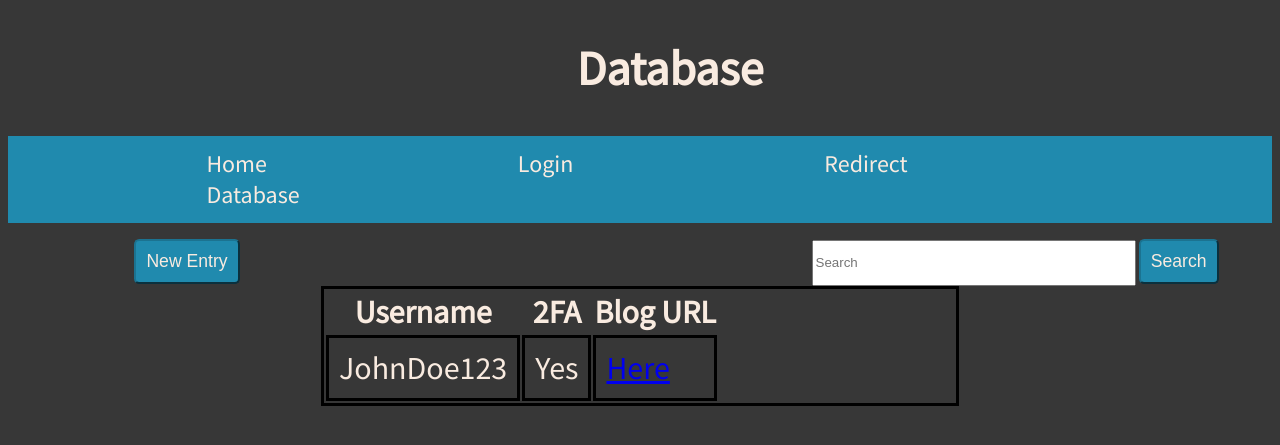
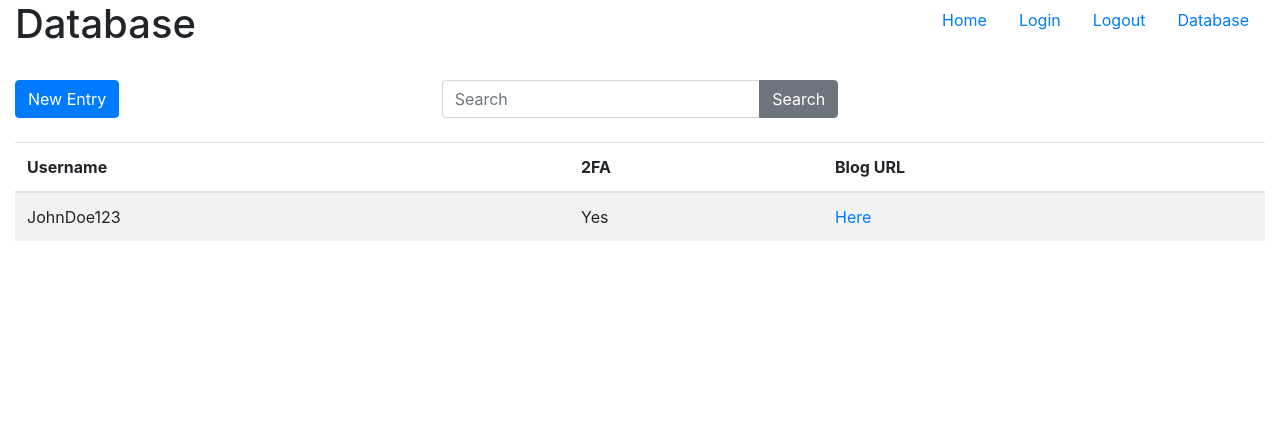
Before and after one commit to ThomasCross257/SailorsDailyJill, a Flask app: page /database in a window 1280 px wide. Shown: the top 445 px of the page. Run offline with Flask 2, Linux system fonts and the light colour scheme.

Commit message:
Complete Bootstrap conversion & Color Pallette

```diff
--- a/main.py
+++ b/main.py
@@ -17,6 +17,7 @@ def get_DB(DB_NAME):
 # Account collection
 accounts_db = get_DB('accounts')
 user_collection = accounts_db["users"]
+loggedIn = True
 
 app = Flask(__name__)
 
@@ -32,9 +33,10 @@ def login():
         user_data = user_collection.find_one({"Username": user})
         # DEBUG: print(bcrypt.checkpw(password.encode('utf-8'), user_data["Password"])) Should return true or false
         if user_data and bcrypt.checkpw(password.encode('utf-8'), user_data["Password"]):
+            loggedIn = True
             return redirect(url_for("userLogin", usr=user))
         else:
-            return render_template("login.html", error="Invalid username or password")
+            return render_template("login.html", error="Invalid Login Information")
     else:
         return render_template("login.html")
 
@@ -49,7 +51,7 @@ def signup():
 
         user_data = user_collection.find_one({"Username": user})
         if emailValid(email) == False:
-            return render_template("signup.html", error="Invailid Email")
+            return render_template("signup.html", error="Not a valid Email address.")
         if user_data is not None:
             return render_template("signup.html", error="User already exists")
 
@@ -69,9 +71,10 @@ def signup():
 def database():
     return render_template("database.html")
 
-@app.route("/redirect")
+@app.route("/logout")
 def logout_r():
-    return render_template("redirect.html")
+    loggedIn = False
+    return render_template("logout.html")
 
 @app.route("/<usr>/home")
 def userLogin(usr):
--- a/static/css/style.css
+++ b/static/css/style.css
@@ -13,14 +13,14 @@
     list-style: none;
     overflow: hidden;
     padding: 1%;
-    background-color: #208aae;
+    background-color: #050c18;
 }
 li{
     display: inline-block;
     margin-left: 15%;
     margin-right: 5%;
     font-size: 1.5em;
-    color: #F9EBE0
+    color: #FF6B6B
 }
 li:hover{
     text-shadow: #FF312E 1px 0 10px;
@@ -39,14 +39,14 @@ li a:visited{
 /* Body */
 body{
     font-family: 'Source Sans Pro', sans-serif;
-    background-color: #373737;
-    color: #F9EBE0;
+    background-color: #0A192F;
+    color: #FF6B6B;
 }
 
 .bodytext{
     margin-left: 25%;
     margin-right: 25%;
-    background-color: #272727;
+    background-color: #050c18;
     padding: 25px;
     border-radius: .7em;
     font-size: 1.3em;
@@ -57,18 +57,18 @@ body{
     margin-top: 5%;
     margin-left: 35%;
     margin-right: 35%;
-    background-color: #272727;
+    background-color: #050c18;
     padding: 25px;
     border-radius: .7em;
     font-size: 1.3em;
 }
 
 .LoginBox a {
-    color: #F9EBE0;
+    color: #FF6B6B;
 
 }
 .LoginBox a:visited{
-    color: #F9EBE0;
+    color: #FF6B6B;
 }
 
 .LoginText{
@@ -76,13 +76,12 @@ body{
     padding:10px;
     margin-bottom: 5%;
 }
-.BlueBtn{
+.Btn{
     padding: 10px;
     font-size: 1.1em;
-    background-color: #208aae;
+    background-color: #FFD700;
     border-radius: .3em;
-    color:#F9EBE0;
-    border-color: #1b7391;
+    color:#0A192F;
 }
 #signup{
     display: none;
--- a/templates/database.html
+++ b/templates/database.html
@@ -4,59 +4,88 @@
     <meta charset="UTF-8">
     <meta http-equiv="X-UA-Compatible" content="IE=edge">
     <meta name="viewport" content="width=device-width, initial-scale=1.0">
+    <!-- Bootstrap CSS -->
+    <link rel="stylesheet" href="https://cdn.jsdelivr.net/npm/bootstrap@4.1.3/dist/css/bootstrap.min.css" integrity="sha384-MCw98/SFnGE8fJT3GXwEOngsV7Zt27NXFoaoApmYm81iuXoPkFOJwJ8ERdknLPMO" crossorigin="anonymous">
+    <!-- Google Fonts -->
     <link rel="preconnect" href="https://fonts.googleapis.com">
     <link rel="preconnect" href="https://fonts.gstatic.com" crossorigin>
     <link href="https://fonts.googleapis.com/css2?family=Source+Sans+Pro&display=swap" rel="stylesheet">
-    <link rel="stylesheet" type="text/css" href="{{ url_for('static', filename='css/style.css') }}">
     <script src="{{ url_for('static', filename='js/script.js') }}"></script>
     <title>Database</title>
 </head>
 <body>
-    <div class="head">
+    <div class="container-fluid">
+        <div class="row justify-content-between">
+            <div class="col-md-6 col-lg-6 col-xl-6">
                 <h1>Database</h1>
-        <ul class="navbar">
-            <a href="/"><li id="uni">Home</li></a>
-            <a href="login"><li id="guest">Login</li></a>
-            <a href="redirect"><li id="user">Redirect</li></a>
-            <a href="database"><li id="user">Database</li></a>
+            </div>
+            <div class="col-md-6 col-lg-6 col-xl-6">
+                <ul class="nav justify-content-end">
+                    <li class="nav-item">
+                        <a class="nav-link" href="/">Home</a>
+                    </li>
+                    <li class="nav-item">
+                        <a class="nav-link" href="login">Login</a>
+                    </li>
+                    <li class="nav-item">
+                        <a class="nav-link" href="logout">Logout</a>
+                    </li>
+                    <li class="nav-item">
+                        <a class="nav-link active" href="database">Database</a>
+                    </li>
                 </ul>
             </div>
+        </div>
 
+        <div class="row mt-4">
+            <div class="col-md-4 col-lg-4 col-xl-4">
+                <button id="Enter" class="btn btn-primary" onclick="DB_EntrySwap(this.id);">New Entry</button>
+            </div>
+            <div class="col-md-4 col-lg-4 col-xl-4">
+                <div class="input-group">
+                    <input id="db_Search" class="form-control" type="text" placeholder="Search">
+                    <div class="input-group-append">
+                        <button id="SearchBtn" class="btn btn-secondary" onclick="javascript:void(0);">Search</button>
+                    </div>
+                </div>
+            </div>
+        </div>
 
-    <div id="db_Broad" style="display: block;">
-        <button id="Enter" class="BlueBtn" style="margin-left:10%;" onclick="DB_EntrySwap(this.id);" style="display: block;">New Entry</button>
-        <input id="db_Search" class="textBox" type="text" placeholder="Search">
-        <button id="SearchBtn" class="BlueBtn" onclick="javascript:void(0);" style="display: inline-block">Search</button>
-        <div id="db_Page">
-            <table>
-                <div>
+        <div id="db_Page" class="mt-4">
+            <table class="table table-striped">
+                <thead>
                     <tr>
                         <th>Username</th>
                         <th>2FA</th>
                         <th>Blog URL</th>
                     </tr>
+                </thead>
+                <tbody>
                     <tr>
                         <td>JohnDoe123</td>
                         <td>Yes</td>
                         <td><a href="javascript:void(0)">Here</a></td>
                     </tr>
-                </div>
+                </tbody>
             </table>
         </div>
+
+        <div id="new_Entry" class="mt-4" style="display: none">
+            <button id="Return" class="btn btn-secondary" onclick="DB_EntrySwap(this.id)">Back to DB</button>
+            <div class="form-group mt-2">
+                <label for="db_Username"><h2>Username:</h2></label>
+                <input id="db_Username" class="form-control" type="text" placeholder="Username" required>
             </div>
-
-    <div id="new_Entry" style="display: none">
-        <button id="Return" class="BlueBtn" onclick="DB_EntrySwap(this.id)">Back to DB</button>
-        <label><h2>Username:</h2></label>
-        <input id="db_Username" class="textBox" type="text" placeholder="Username" required>
-        <label><h2>2FA:</h2></label>
-        <input id="db_2FA" class="selector" type="checkbox" placeholder="2FA">
-        <label><h2>Blog URL:</h2></label>
-        <input id="db_Blog" class="textBox" type="text" placeholder="Blog">
-        <br>
-        <br>
-        <button id="Submit"class="BlueBtn" onclick="DB_EntrySwap(this.id)" style="display:block;">Submit</button>
+            <div class="form-group">
+                <label for="db_2FA"><h2>2FA:</h2></label>
+                <input id="db_2FA" class="form-control" type="checkbox" placeholder="2FA">
             </div>
-
+            <div class="form-group">
+                <label for="db_Blog"><h2>Blog URL:</h2></label>
+                <input id="db_Blog" class="form-control" type="text" placeholder="Blog">
+            </div>
+            <button id="Submit" class="btn btn-primary" onclick="DB_EntrySwap(this.id)">Submit</button>
+        </div>
+    </div>
 </body>
 </html>
--- a/templates/redirect.html
+++ b/templates/logout.html
@@ -7,12 +7,10 @@
     <link rel="preconnect" href="https://fonts.googleapis.com">
     <link rel="preconnect" href="https://fonts.gstatic.com" crossorigin>
     <link href="https://fonts.googleapis.com/css2?family=Source+Sans+Pro&display=swap" rel="stylesheet">
-    <link rel="stylesheet" type="text/css" href="{{ url_for('static', filename='css/style.css') }}">
-    <script src="{{ url_for('static', filename='js/script.js') }}"></script>
     <title>Redirecting...</title>
     <meta http-equiv = "refresh" content = "3; url=/" />
 </head>
 <body>
-    <h1>Hang tight, we're redirecting you...</h1>
+    <h1>Logging you out...</h1>
 </body>
 </html>
```
Also changed, not shown: templates/index.html (+40 -31 lines), templates/login.html (+43 -21 lines), templates/signup.html (+45 -21 lines), ProjectColor2.png (added). Lines whose indentation alone changed are shown as unchanged.
